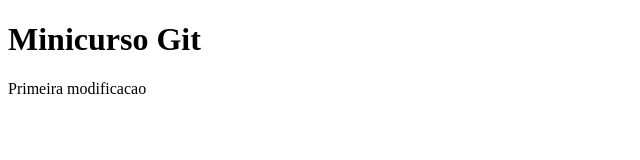
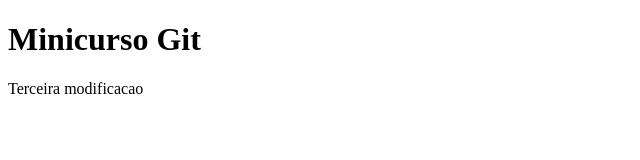
Before and after one commit to Luifr/Minicurso-Git, a plain HTML site: page index.html in a window 1280 px wide. Shown: the full height of the page, 0-640 px from the left. Drawn offline with Linux system fonts and the light colour scheme.

Commit message:
modifiquei o conteudo denovo

```diff
--- a/index.html
+++ b/index.html
@@ -8,6 +8,6 @@
 </head>
 <body>
 	<h1>Minicurso Git</h1>
-	<p>Primeira modificacao</p>
+	<p>Terceira modificacao</p>
 </body>
 </html>
```
